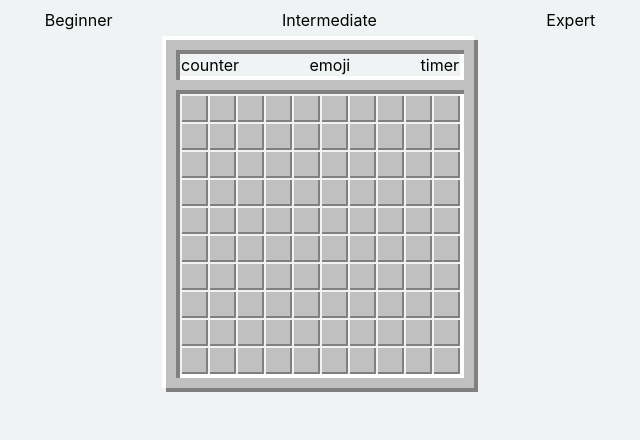
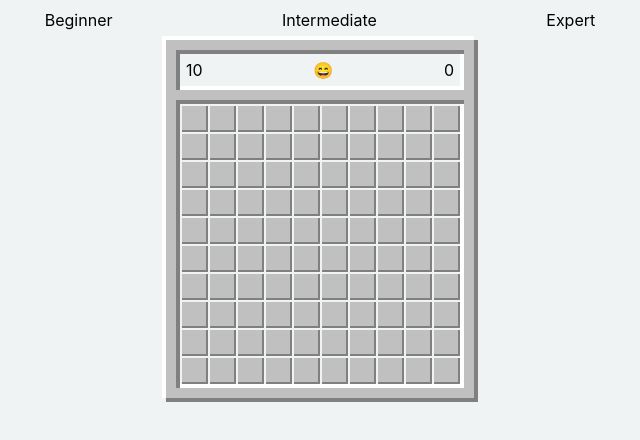
Before and after one commit to nomentech/minesweeper, a React (Create React App) app: page / in a window 1280 px wide. Shown: the top 440 px of the page, without its empty margins (320-960 px from the left). Built offline with nearby package versions, Linux system fonts and the light colour scheme.

Commit message:
implement basic toolbar functionality

```diff
--- a/src/components/Game.tsx
+++ b/src/components/Game.tsx
@@ -1,12 +1,15 @@
+import { useState } from 'react'
 import GameBoard from './GameBoard'
 import GameToolbar from './GameToolbar'
 
 export default function Game() {
+  const [startTimer, setStartTimer] = useState(false)
+
   return (
     <div className="content">
       <div className="game">
-        <GameToolbar />
-        <GameBoard />
+        <GameToolbar startTimer={startTimer} />
+        <GameBoard setStartTimer={setStartTimer} />
       </div>
     </div>
   )
--- a/src/components/GameBoard.tsx
+++ b/src/components/GameBoard.tsx
@@ -1,12 +1,21 @@
 import Square from './Sqaure'
 import { useBoard, useBoardDispatch } from '../context/BoardContext'
 
-export default function GameBoard() {
+export default function GameBoard({
+  setStartTimer,
+}: {
+  setStartTimer: Function
+}) {
   const board = useBoard()
   const field = board.field
   const dispatch = useBoardDispatch()
 
   function handleClick(x: number, y: number) {
+    if (board.isEmpty) {
+      setStartTimer(true)
+      dispatch({ type: 'createBoard', payload: { board, x, y } })
+    }
+
     if (!field[x][y].isRevealed && !field[x][y].isFlag) {
       dispatch({ type: 'leftClick', payload: { x, y } })
     }
--- a/src/components/GameToolbar.tsx
+++ b/src/components/GameToolbar.tsx
@@ -1,9 +1,22 @@
-export default function GameToolbar() {
+import { useEffect, useState } from 'react'
+import { useBoard } from '../context/BoardContext'
+
+export default function GameToolbar({ startTimer }: { startTimer: boolean }) {
+  const board = useBoard()
+  const [timer, setTimer] = useState(0)
+
+  useEffect(() => {
+    const id = setInterval(() => {
+      if (startTimer) setTimer((c) => c + 1)
+    }, 1000)
+    return () => clearInterval(id)
+  }, [startTimer])
+
   return (
     <div className="toolbar">
-      <div>counter</div>
-      <div>emoji</div>
-      <div>timer</div>
+      <div>{board.mines}</div>
+      <div>😄</div>
+      <div>{timer}</div>
     </div>
   )
 }
--- a/src/context/BoardContext.tsx
+++ b/src/context/BoardContext.tsx
@@ -41,13 +41,16 @@ function boardReducer(draft: Board, action: any) {
     case 'changeLevel':
       return payload.board
 
+    case 'createBoard':
+      createMineField(draft, payload.x, payload.y)
+      break
+
     case 'leftClick':
-      if (draft.isEmpty) createMineField(draft, payload.x, payload.y)
       revealCell(draft.field, payload.x, payload.y)
       break
 
     case 'rightClick':
-      toggleFlag(draft.field, payload.x, payload.y)
+      toggleFlag(draft, payload.x, payload.y)
       break
 
     case 'doubleClick':
--- a/src/index.css
+++ b/src/index.css
@@ -36,7 +36,7 @@ body {
   display: flex;
   flex-direction: row;
   justify-content: space-between;
-  padding: 5px;
+  padding: 10px;
   border: 5px solid silver;
   box-shadow: inset 2px 2px 0 2px grey, inset -2px -2px 0 2px white;
 }
--- a/src/minesweeper/gamePlayer.ts
+++ b/src/minesweeper/gamePlayer.ts
@@ -1,4 +1,4 @@
-import { Cell } from './types'
+import { Board, Cell } from './types'
 import { getNeighbors } from './utils'
 
 function revealNeighbors(field: Cell[][], x: number, y: number) {
@@ -64,13 +64,17 @@ function revealEmptyCell(field: Cell[][], x: number, y: number) {
   }
 }
 
-function toggleFlag(field: Cell[][], x: number, y: number) {
+function toggleFlag(board: Board, x: number, y: number) {
+  const field = board.field
+
   if (!field[x][y].isFlag && !field[x][y].isRevealed) {
     field[x][y].isFlag = true
     field[x][y].isRevealed = true
+    board.mines--
   } else if (field[x][y].isFlag) {
     field[x][y].isFlag = false
     field[x][y].isRevealed = false
+    board.mines++
   }
 }
 
```
